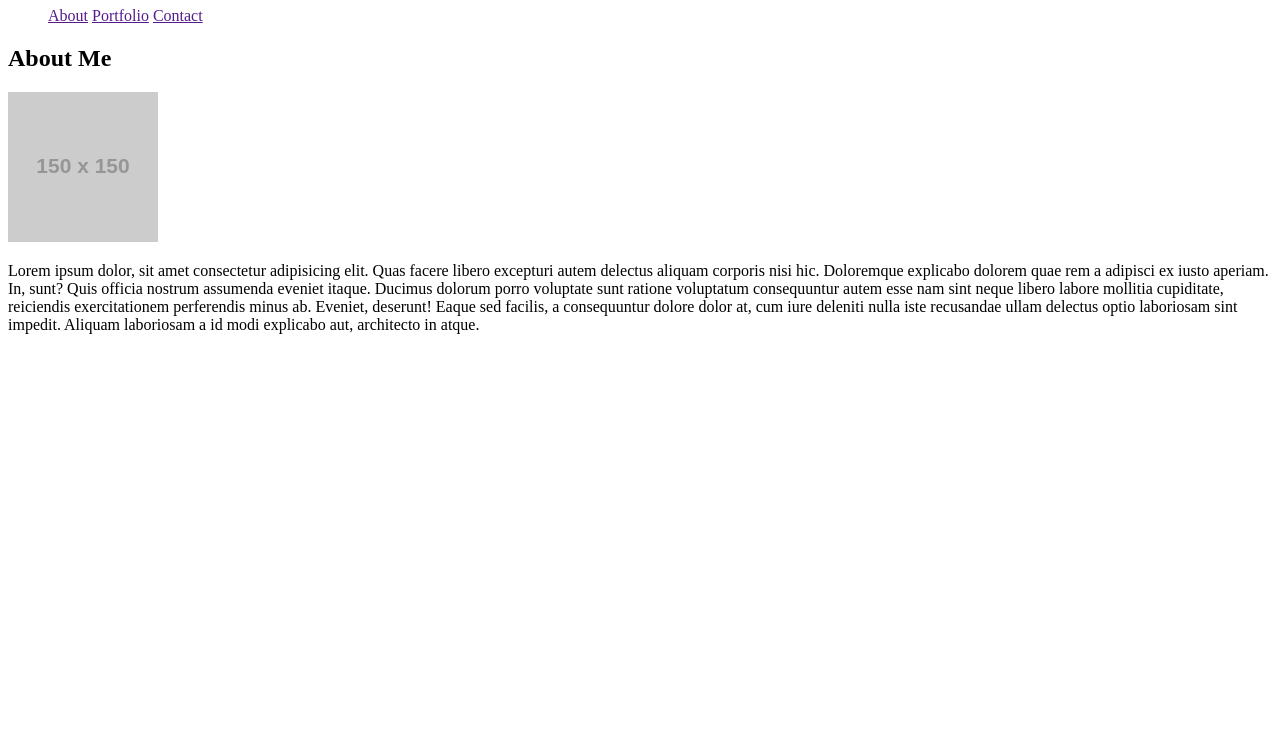
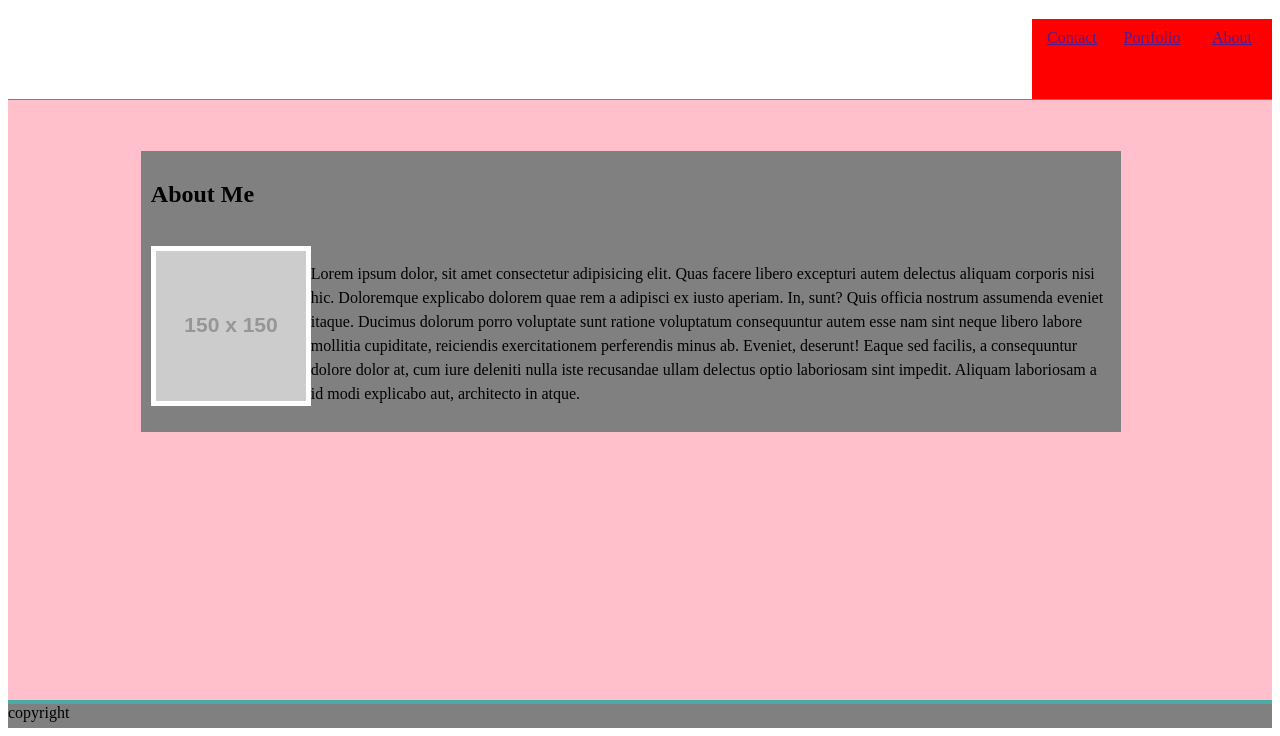
Before and after one commit to hthomas93/Portfolio3.0, a plain HTML site: page index.html in a window 1280 px wide. Shown: the part 73-809 px from the top of the page. Drawn offline with Linux system fonts and the light colour scheme; placeholder pictures from the web are drawn by us.

Commit message:
Messy version, consulting Crystal's complete code to see where I can improve

```diff
--- a/assets/css/style.css
+++ b/assets/css/style.css
@@ -1,12 +1,73 @@
-* {
-    box-sizing: border-box;
+.name {
+    position: absolute;
+    background:#4aaaa5;
+    width: 30%;
+    text-align: center;
+    color:white;
+    padding: 10px;
+    height: 60px;
 }
 
-.header {
-    background:#4aaaa5;
+#about {
+    float:right;
+    height: 60px;
+    width: 60px;
+    background: red;
+    padding: 10px;
+    text-align: center;
+}
+
+#portfolio {
+    float:right;
+    height: 60px;
+    width: 60px;
+    background: red;
+    padding: 10px;
+    text-align: center;
+}
+
+#contact {
+    float:right;
+    height: 60px;
+    width: 60px;
+    background: red;
+    padding: 10px;
+    text-align: center;
+}
+
+.container1 {
+    clear:both;
+    background: pink;
+    height: 600px;
+    border-top: 1px solid gray;
+    border-bottom: 4px solid #4aaaa5;
+}
+
+.container2 {
+    background:gray;
+    width: 75%;
+    margin: 30% auto;
+    padding: 10px;
+    position: absolute;
+    top: -20%;
+    left: 11%;
+}
+
+.navbar {
+    font-size: 15px;
 
 }
 
-.buttons {
+footer {
+    height: 24px;
+    background: gray;
+}
 
+img {
+    float:left;
+    border: 5px solid white;
 }
+
+p {
+    line-height: 24px;
+}
--- a/index.html
+++ b/index.html
@@ -9,29 +9,36 @@
 </head>
 <body>
 
+    <header>
+        <div class="navbar">
+            <h1>Harrison Thomas</h1>
+        </div>
 
-    <div class="header">
-        <h1>Harrison Thomas</h1>
+        <br>
+
+             <nav>
+                <a href="" id="about">About</a>
+                <a href="" id="portfolio">Portfolio</a>
+                <a href="" id="contact">Contact</a>
+            <nav>
+        </div>
+    </header>
+
+
+    <div class="container1">
+        <div class="container2">
+            <h2>About Me</h2>
+            <br>
+            <img src="https://via.placeholder.com/150/" alt="picture of me">
+            <p>Lorem ipsum dolor, sit amet consectetur adipisicing elit. Quas   facere libero excepturi autem delectus aliquam corporis nisi hic.     Doloremque explicabo dolorem quae rem a adipisci ex iusto aperiam. In,   sunt?
+            Quis officia nostrum assumenda eveniet itaque. Ducimus dolorum porro      voluptate sunt ratione voluptatum consequuntur autem esse nam sint  neque   libero labore mollitia cupiditate, reiciendis exercitationem     perferendis  minus ab. Eveniet, deserunt!
+            Eaque sed facilis, a consequuntur dolore dolor at, cum iure deleniti      nulla iste recusandae ullam delectus optio laboriosam sint impedit.        Aliquam laboriosam a id modi explicabo aut, architecto in atque.</p>
+        </div>
     </div>
 
-    <div class="buttons">
-        <ul>
-            <a href="">About</a>
-            <a href="">Portfolio</a>
-            <a href="">Contact</a>
-        </ul>
-    </div>
-
-
-    <div class="container">
-
-        <h2>About Me</h2>
-        <img src="https://via.placeholder.com/150/" alt="picture of me">
-        <p>Lorem ipsum dolor, sit amet consectetur adipisicing elit. Quas facere libero excepturi autem delectus aliquam corporis nisi hic. Doloremque explicabo dolorem quae rem a adipisci ex iusto aperiam. In, sunt?
-        Quis officia nostrum assumenda eveniet itaque. Ducimus dolorum porro    voluptate sunt ratione voluptatum consequuntur autem esse nam sint neque   libero labore mollitia cupiditate, reiciendis exercitationem perferendis  minus ab. Eveniet, deserunt!
-        Eaque sed facilis, a consequuntur dolore dolor at, cum iure deleniti    nulla iste recusandae ullam delectus optio laboriosam sint impedit.    Aliquam laboriosam a id modi explicabo aut, architecto in atque.</p>
-    </div>
-
+    <footer>
+        copyright
+    </footer>
 
 </body>
 </html>
```
Also changed, not shown: contact.html (+23 -13 lines), portfolio.html (+20 -8 lines).
